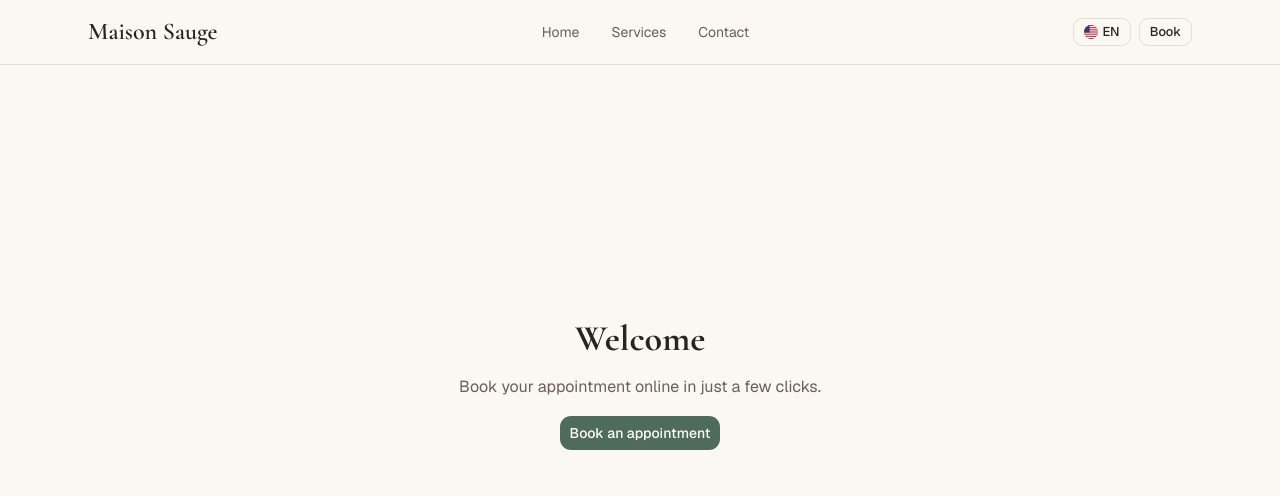
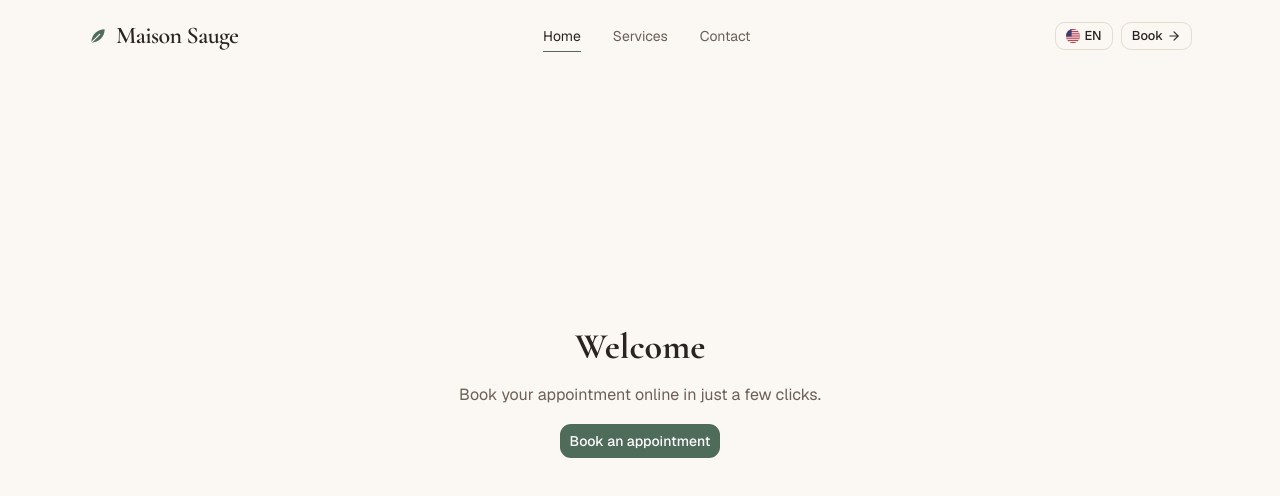
Before and after one commit to mariembenftima/booking-site, a Next.js app: page /en in a window 1280 px wide. Shown: the top 496 px of the page. Built offline with nearby package versions, Linux system fonts and the light colour scheme.

Commit message:
feat: modern animated header

```diff
--- a/src/components/Header.tsx
+++ b/src/components/Header.tsx
@@ -1,37 +1,150 @@
-import { getTranslations } from 'next-intl/server'
-import { Link } from '@/i18n/navigation'
+'use client'
+
+import { useEffect, useState } from 'react'
+import { useTranslations } from 'next-intl'
+import { ArrowRight, Menu, X } from 'lucide-react'
+import { Link, usePathname } from '@/i18n/navigation'
 import { Button } from '@/components/ui/button'
 import { LanguageSwitcher } from '@/components/LanguageSwitcher'
+import { cn } from '@/lib/utils'
 
-export async function Header() {
-  const t = await getTranslations('Nav')
+const NAV = [
+  { href: '/', key: 'home' },
+  { href: '/services', key: 'services' },
+  { href: '/contact', key: 'contact' },
+] as const
+
+function Leaf() {
+  return (
+    <svg
+      viewBox="0 0 24 24"
+      aria-hidden="true"
+      className="size-5 text-primary transition-transform duration-500 motion-safe:group-hover:rotate-[20deg]"
+    >
+      <path d="M4 20C4 11 11 4 20 4C20 13 13 20 4 20Z" fill="currentColor" />
+      <path d="M4 20L14 10" stroke="var(--background)" strokeWidth="1.5" strokeLinecap="round" />
+    </svg>
+  )
+}
+
+export function Header() {
+  const t = useTranslations('Nav')
+  const pathname = usePathname()
+  const [scrolled, setScrolled] = useState(false)
+  const [open, setOpen] = useState(false)
+
+  useEffect(() => {
+    const onScroll = () => setScrolled(window.scrollY > 8)
+    onScroll()
+    window.addEventListener('scroll', onScroll, { passive: true })
+    return () => window.removeEventListener('scroll', onScroll)
+  }, [])
+
+  const isActive = (href: string) =>
+    href === '/' ? pathname === '/' : pathname.startsWith(href)
+
+  const close = () => setOpen(false)
 
   return (
-    <header className="border-b border-border bg-background">
-      <div className="mx-auto flex max-w-6xl items-center justify-between gap-4 px-6 py-4">
+    <header
+      className={cn(
+        'sticky top-0 z-50 w-full border-b transition-all duration-300',
+        scrolled || open
+          ? 'border-border bg-background/80 backdrop-blur-md'
+          : 'border-transparent bg-background',
+      )}
+    >
+      <div
+        className={cn(
+          'mx-auto flex max-w-6xl items-center justify-between gap-4 px-6 transition-all duration-300',
+          scrolled ? 'py-3' : 'py-5',
+        )}
+      >
         {/* TODO Week 2: business name comes from Payload SiteSettings */}
-        <Link href="/" className="font-heading text-2xl font-semibold">
-          Maison Sauge
+        <Link href="/" onClick={close} className="group flex items-center gap-2">
+          <Leaf />
+          <span className="font-heading text-2xl font-semibold tracking-tight">Maison Sauge</span>
         </Link>
 
-        <nav className="hidden items-center gap-8 text-sm md:flex">
-          <Link href="/" className="text-muted-foreground transition-colors hover:text-foreground">
-            {t('home')}
-          </Link>
-          <Link href="/services" className="text-muted-foreground transition-colors hover:text-foreground">
-            {t('services')}
-          </Link>
-          <Link href="/contact" className="text-muted-foreground transition-colors hover:text-foreground">
-            {t('contact')}
-          </Link>
+        {/* Desktop navigation */}
+        <nav className="hidden items-center gap-8 md:flex">
+          {NAV.map((item) => {
+            const active = isActive(item.href)
+            return (
+              <Link
+                key={item.href}
+                href={item.href}
+                aria-current={active ? 'page' : undefined}
+                className={cn(
+                  'relative py-1 text-sm transition-colors',
+                  'after:absolute after:inset-x-0 after:-bottom-0.5 after:h-px after:origin-center after:bg-primary after:transition-transform after:duration-300',
+                  active
+                    ? 'text-foreground after:scale-x-100'
+                    : 'text-muted-foreground after:scale-x-0 hover:text-foreground hover:after:scale-x-100',
+                )}
+              >
+                {t(item.key)}
+              </Link>
+            )
+          })}
         </nav>
 
         <div className="flex items-center gap-2">
           <LanguageSwitcher />
-          <Button asChild variant="outline" size="sm">
-            <Link href="/booking">{t('book')}</Link>
+
+          <Button asChild variant="outline" size="sm" className="group hidden sm:inline-flex">
+            <Link href="/booking">
+              {t('book')}
+              <ArrowRight className="transition-transform duration-300 group-hover:translate-x-0.5" />
+            </Link>
+          </Button>
+
+          <Button
+            variant="ghost"
+            size="icon"
+            className="md:hidden"
+            aria-label="Menu"
+            aria-expanded={open}
+            onClick={() => setOpen((v) => !v)}
+          >
+            {open ? <X /> : <Menu />}
           </Button>
         </div>
+      </div>
+
+      {/* Mobile menu: slides open */}
+      <div
+        className={cn(
+          'grid transition-[grid-template-rows] duration-300 md:hidden',
+          open ? 'grid-rows-[1fr]' : 'grid-rows-[0fr]',
+        )}
+      >
+        <nav className="overflow-hidden" inert={!open}>
+          <div className="flex flex-col gap-1 px-6 pb-6 pt-2">
+            {NAV.map((item) => {
+              const active = isActive(item.href)
+              return (
+                <Link
+                  key={item.href}
+                  href={item.href}
+                  onClick={close}
+                  aria-current={active ? 'page' : undefined}
+                  className={cn(
+                    'border-b border-border py-3 font-heading text-2xl font-semibold transition-colors',
+                    active ? 'text-primary' : 'text-foreground hover:text-primary',
+                  )}
+                >
+                  {t(item.key)}
+                </Link>
+              )
+            })}
+            <Button asChild size="lg" className="mt-4">
+              <Link href="/booking" onClick={close}>
+                {t('book')}
+              </Link>
+            </Button>
+          </div>
+        </nav>
       </div>
     </header>
   )
```
